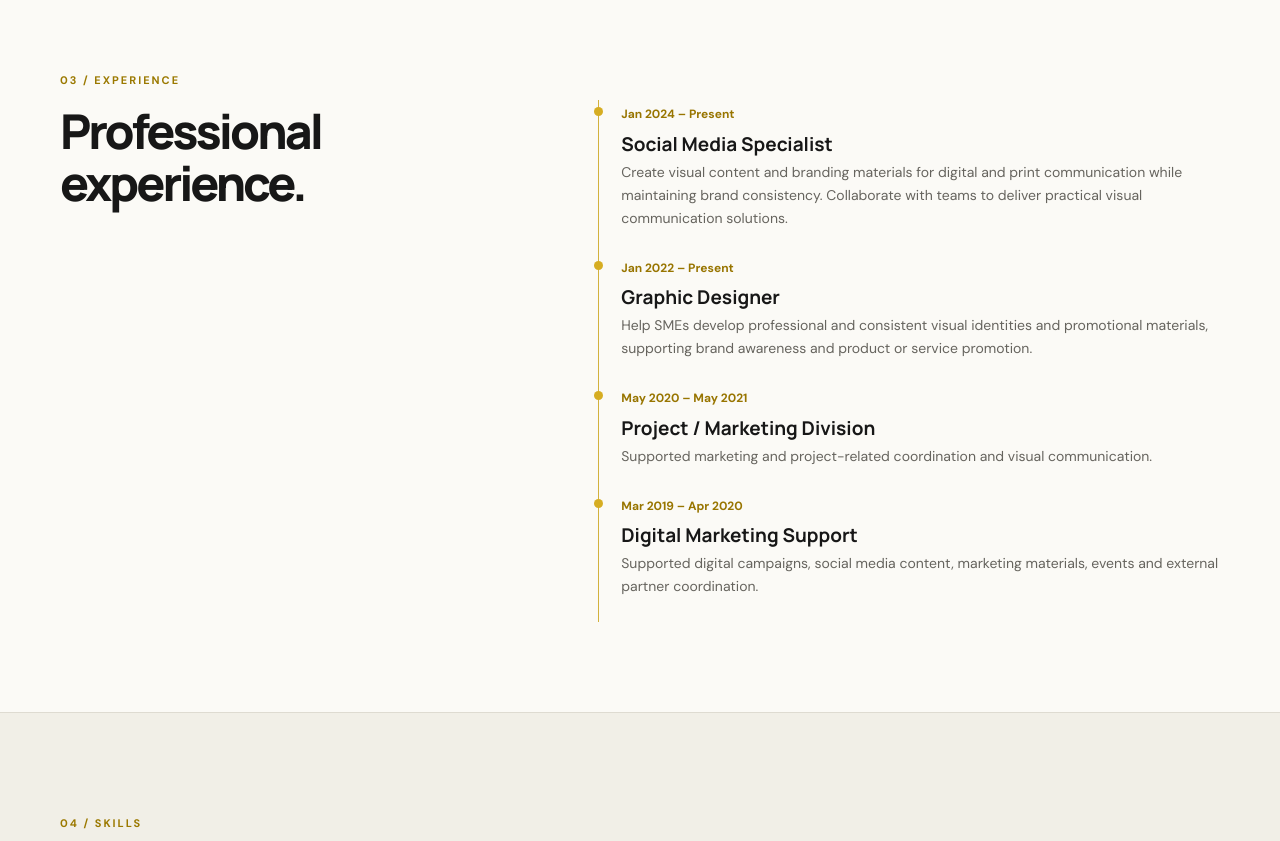
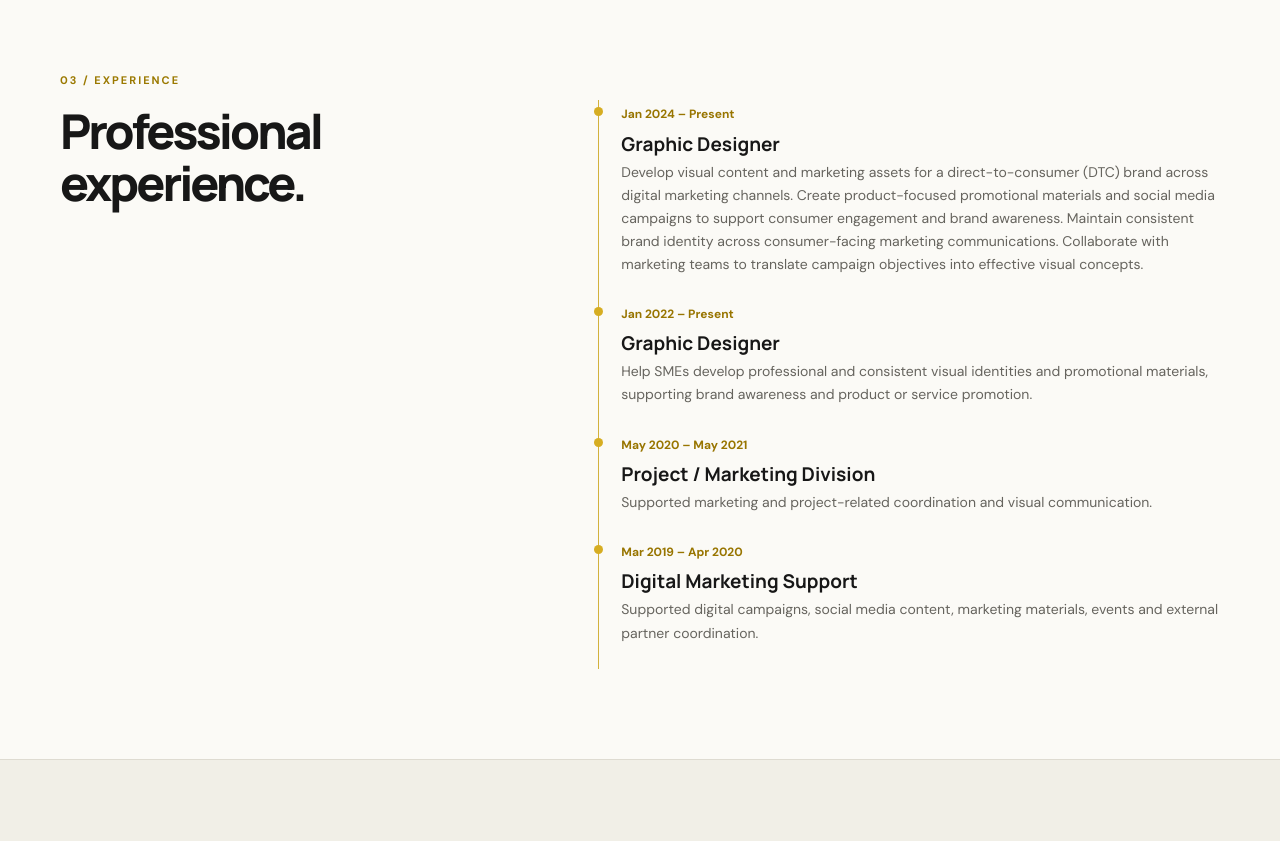
Before and after one commit to 1997miftahularif/miftahul-arif-portfolio, a website: page index.html in a window 1280 px wide. Shown: the part 4460-5301 px from the top of the page. Drawn offline with Linux system fonts and the light colour scheme.

Commit message:
Update index.html

```diff
--- a/index.html
+++ b/index.html
@@ -29,7 +29,7 @@
 <a class="project-image" href="assets/images/projects/koinx.jpg" target="_blank" rel="noopener"><img src="assets/images/projects/koinx.jpg" alt="KoinX project preview" loading="lazy"></a>
 <div class="project-info"><p class="project-type">Social Media & Digital Content</p><h3>KoinX</h3><p>An educational carousel series explaining crypto tax topics through structured layouts and clear visual hierarchy.</p><div class="tags"><span>Social Media</span><span>Educational Content</span><span>Carousel Design</span></div></div></article></div></div></section>
 <section id="experience" class="section wrap"><p class="kicker">03 / EXPERIENCE</p><div class="experience-layout"><h2>Professional<br>experience.</h2><div class="timeline">
-<div><time>Jan 2024 – Present</time><h3>Social Media Specialist</h3><p>Create visual content and branding materials for digital and print communication while maintaining brand consistency. Collaborate with teams to deliver practical visual communication solutions.</p></div>
+<div><time>Jan 2024 – Present</time><h3>Graphic Designer</h3><p>Develop visual content and marketing assets for a direct-to-consumer (DTC) brand across digital marketing channels. Create product-focused promotional materials and social media campaigns to support consumer engagement and brand awareness. Maintain consistent brand identity across consumer-facing marketing communications. Collaborate with marketing teams to translate campaign objectives into effective visual concepts.</p></div>
 <div><time>Jan 2022 – Present</time><h3>Graphic Designer</h3><p>Help SMEs develop professional and consistent visual identities and promotional materials, supporting brand awareness and product or service promotion.</p></div>
 <div><time>May 2020 – May 2021</time><h3>Project / Marketing Division</h3><p>Supported marketing and project-related coordination and visual communication.</p></div>
 <div><time>Mar 2019 – Apr 2020</time><h3>Digital Marketing Support</h3><p>Supported digital campaigns, social media content, marketing materials, events and external partner coordination.</p></div></div></div></section>
```
